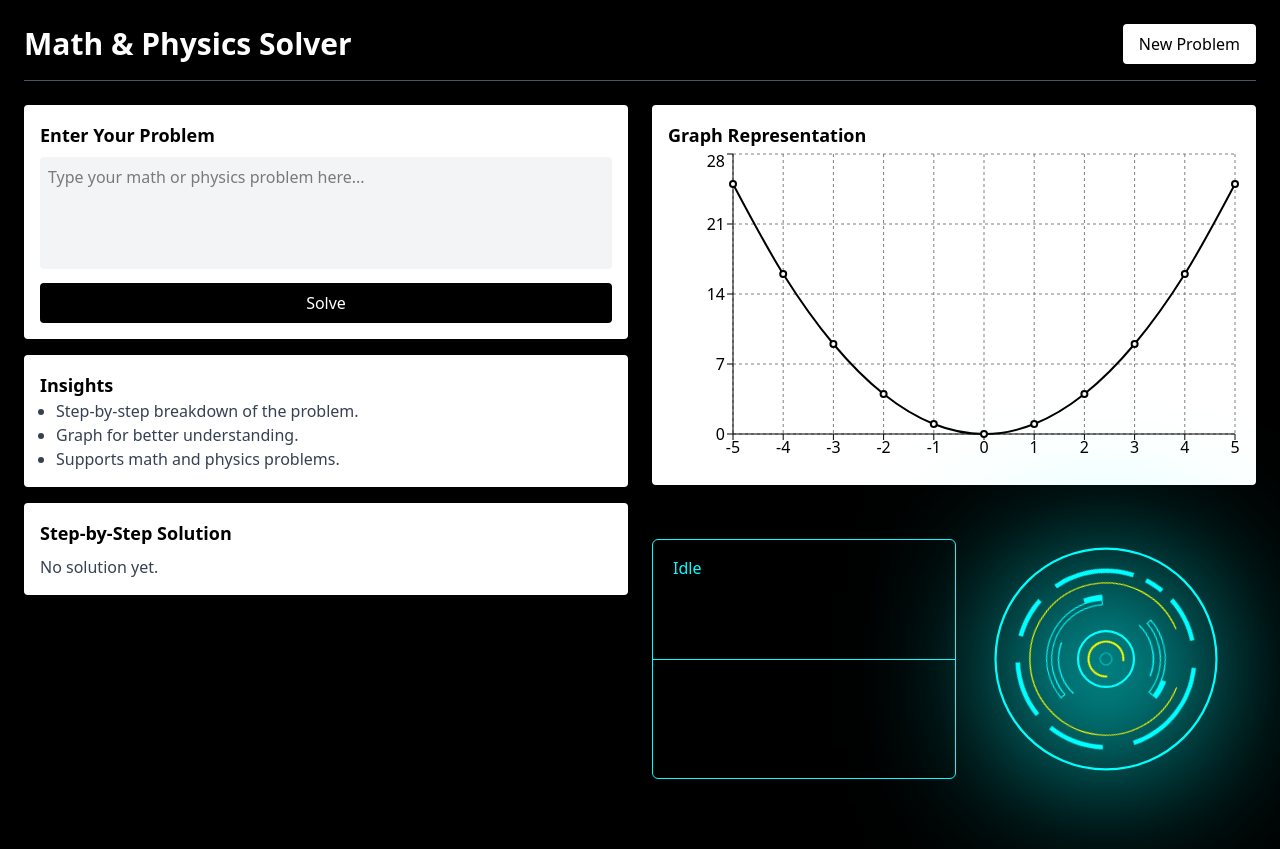
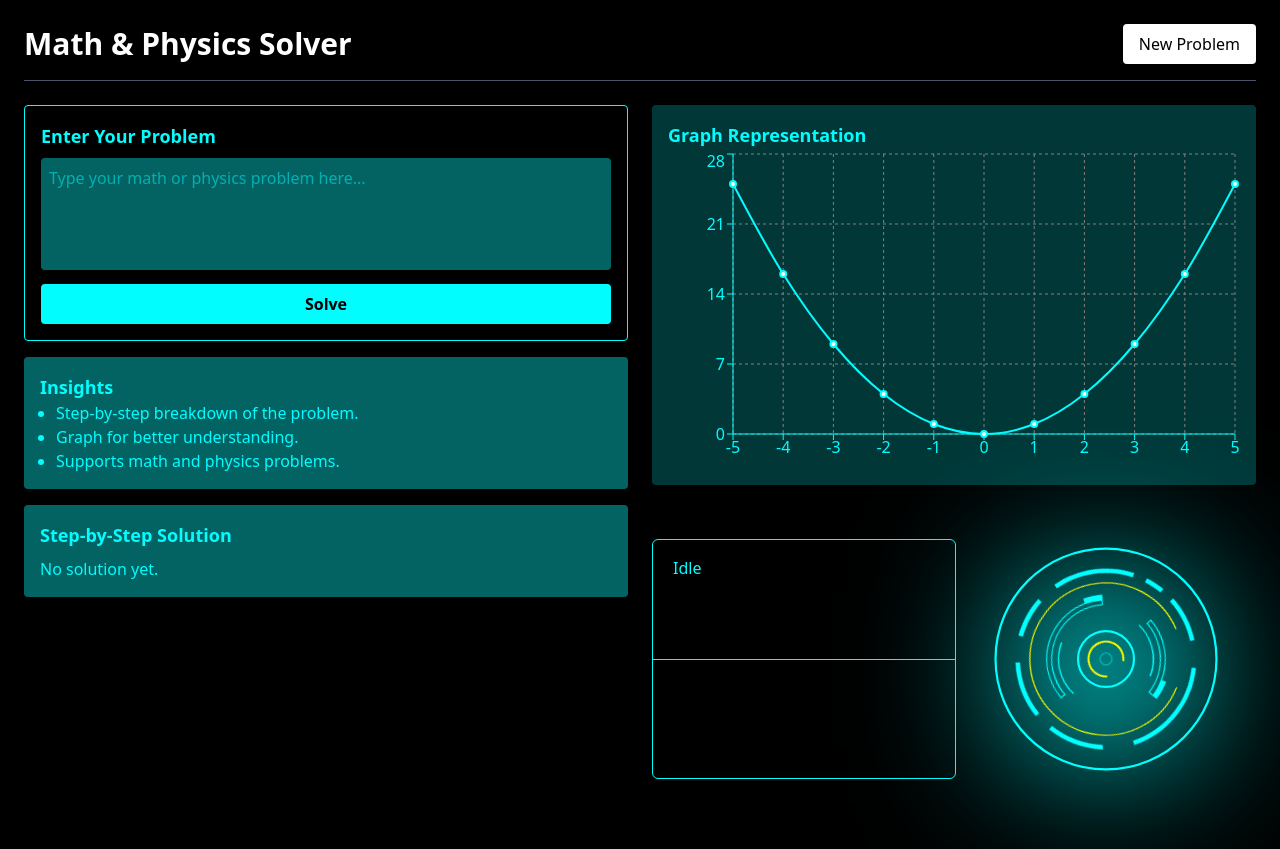
Before and after one commit to manjeetexe/HackathonSTJHON, a React (Vite) app in the folder Client/: page /Explain in a window 1280 px wide. Built offline with nearby package versions, Linux system fonts and the light colour scheme.

Commit message:
little change

```diff
--- a/Client/src/Pages/Canvas.jsx
+++ b/Client/src/Pages/Canvas.jsx
@@ -214,7 +214,7 @@ const DrawingCanvas = () => {
                 </div>
             )}
 
-           <Link to='/Explain' className='absolute bottom-0 right-0'>
+           <Link to='/' className='absolute bottom-0 right-0'>
             <div className='bg-cyan-400 absolute bottom-22 blur-3xl right-22 rounded-full  h-30 w-30'></div>
                  <Core2 />
            </Link>
--- a/Client/src/Pages/Explanationpage.jsx
+++ b/Client/src/Pages/Explanationpage.jsx
@@ -38,31 +38,31 @@ export default function MathPhysicsSolver() {
         <div className="grid md:grid-cols-2 gap-6">
           {/* Left Side - Problem Input and Solution */}
           <div className="space-y-4">
-            <div className="bg-white text-black p-4 rounded shadow">
-              <h2 className="text-lg font-semibold">Enter Your Problem</h2>
+            <div className=" border border-[#02fdff] text-black p-4 rounded shadow">
+              <h2 className="text-lg text-[#02fdff] font-semibold">Enter Your Problem</h2>
               <textarea
                 placeholder="Type your math or physics problem here..."
-                className="w-full mt-2 p-2 bg-gray-100 text-black rounded resize-none"
+                className="w-full mt-2 p-2 bg-[#036363] text-[#02fdff] rounded resize-none"
                 rows="4"
                 value={problem}
                 onChange={(e) => setProblem(e.target.value)}
               ></textarea>
-              <button className="mt-2 bg-black text-white px-4 py-2 rounded hover:bg-gray-800 w-full">Solve</button>
+              <button className="mt-2  text-black font-black px-4 py-2 rounded bg-[#02fdff] hover:bg-[#02ffffd8] w-full">Solve</button>
             </div>
 
 
-            <div className="bg-white text-black p-4 rounded shadow">
-              <h2 className="text-lg font-semibold">Insights</h2>
-              <ul className="text-gray-700 list-disc pl-4">
+            <div className="bg-[#036363] text-black p-4 rounded shadow">
+              <h2 className="text-lg text-[#02fdff] font-semibold">Insights</h2>
+              <ul className="text-[#02fdff] list-disc pl-4">
                 <li>Step-by-step breakdown of the problem.</li>
                 <li>Graph for better understanding.</li>
                 <li>Supports math and physics problems.</li>
               </ul>
             </div>
 
-            <div className="bg-white text-black p-4 rounded shadow">
-              <h2 className="text-lg font-semibold">Step-by-Step Solution</h2>
-              <div className="mt-2 text-gray-700">
+            <div className="bg-[#036363] text-black p-4 rounded shadow">
+              <h2 className="text-lg text-[#02fdff] font-semibold">Step-by-Step Solution</h2>
+              <div className="mt-2 text-[#02fdff]">
                 {/* Solution steps will be displayed dynamically */}
                 No solution yet.
               </div>
@@ -71,16 +71,16 @@ export default function MathPhysicsSolver() {
 
           {/* Right Side - Graph and Insights */}
           <div className="space-y-6">
-            <div className="bg-white text-black p-4 rounded shadow">
+            <div className="bg-[#0363638f] text-[#02fdff] p-4 rounded shadow">
               <h2 className="text-lg font-semibold">Graph Representation</h2>
               <div className="h-80">
                 <ResponsiveContainer width="100%" height="100%">
                   <LineChart data={graphData}>
                     <CartesianGrid strokeDasharray="3 3" stroke="gray" />
-                    <XAxis dataKey="x" stroke="black" />
-                    <YAxis stroke="black" />
+                    <XAxis dataKey="x" stroke="#02fdff" />
+                    <YAxis stroke="#02fdff" />
                     <Tooltip />
-                    <Line type="monotone" dataKey="y" stroke="black" strokeWidth={2} />
+                    <Line type="monotone" dataKey="y" stroke="#02fdff" strokeWidth={2} />
                   </LineChart>
                 </ResponsiveContainer>
               </div>
```
